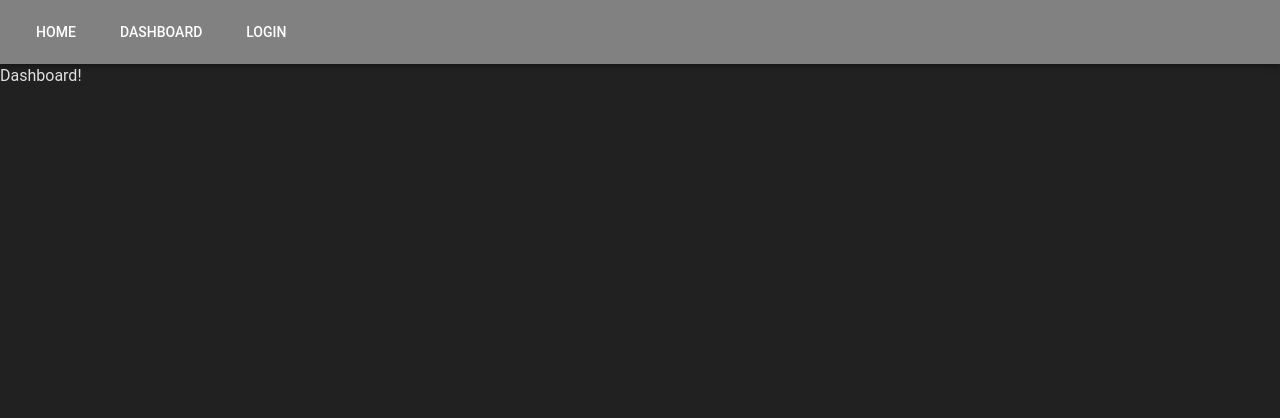
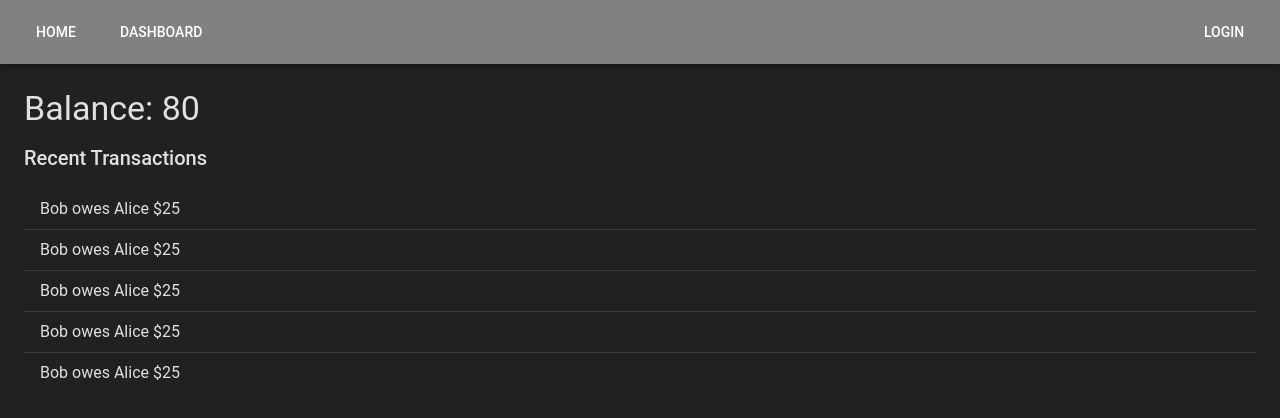
Before and after one commit to Zveaga/expense_splitter_react, a React (Create React App) app: page /dashboard in a window 1280 px wide. Shown: the top 418 px of the page. Built offline with nearby package versions, Linux system fonts and the light colour scheme.

Commit message:
implemented login and transaction modals

```diff
--- a/src/components/Navigation.tsx
+++ b/src/components/Navigation.tsx
@@ -32,6 +32,9 @@ const Navigation: React.FC = () => {
 			  >
 				Dashboard
 			  </Button>
+			</Box>
+
+			<Box sx={{ marginLeft: 'auto' }}>
 				<Button
 					onClick={() => setLoginModalOpen(true)}
 					sx={{
@@ -42,6 +45,7 @@ const Navigation: React.FC = () => {
 					Login
 				</Button>
 			</Box>
+
 		  </Toolbar>
 		</AppBar>
 
--- a/src/pages/Dashboard.tsx
+++ b/src/pages/Dashboard.tsx
@@ -1,7 +1,147 @@
-import React from 'react'
+import React, { useState } from 'react';
+import { Expense, User, Transaction } from '../interfaces'
+import { Box, Button, Typography, List, ListItem, Divider, Modal, TextField } from "@mui/material";
+import theme from '../Theme.ts';
+
+// Sample users and expenses
+const user1: User = { id: 1, name: 'Alice', userName: 'alice@example.com', balance: 50, password: '1' };
+const user2: User = { id: 2, name: 'Bob', userName: 'bob@example.com', balance: -30, password: '1' };
+const user3: User = { id: 3, name: 'Bam', userName: 'bam@example.com', balance: 2000, password: '1' };
+
+const expense1: Expense = {
+   id: 1,
+   description: 'Dinner with friends',
+   amount: 50,
+   paidBy: user1,
+   participants: [user1, user2],
+   date: '2025-01-28',
+};
+
+const expense2: Expense = {
+   id: 2,
+   description: 'Uber ride',
+   amount: 20,
+   paidBy: user2,
+   participants: [user1, user2],
+   date: '2025-01-27',
+};
+
+// Samle example of recent transactions
+const sampleTransactions: Transaction[] = [
+	{
+	   id: 1,
+	   expenseId: 1,
+	   fromUser: user2,
+	   toUser: user1,
+	   amount: 25,
+	   status: 'completed',
+	   date: '2025-01-28',
+	},
+	// {
+	// 	id: 2,
+	// 	expenseId: 1,
+	// 	fromUser: user3,
+	// 	toUser: user1,
+	// 	amount: 25,
+	// 	status: 'completed',
+	// 	date: '2025-01-28',
+	//  }
+];
+
+const repeatedTransactions = Array.from({ length: 10 }, (_, index) => ({
+	...sampleTransactions[index % sampleTransactions.length],
+	id: index + 1,
+}));
 
 const Dashboard: React.FC = () => {
-	return <div>Dashboard!</div>;
+	const [expenses] = useState<Expense[]> ([expense1, expense2]);
+	const [transactions] = useState<Transaction[]> (repeatedTransactions);
+	const [selectedTransaction, setSelectedTransaction] = useState<Transaction | null>(null);
+	const [openTransactionModal, setOpenTransactionModal] = useState<boolean>(false);
+
+	// Handle transaction click
+	const handleTransactionClick = (transaction: Transaction) => {
+		setSelectedTransaction(transaction);
+		setOpenTransactionModal(true);
+	};
+
+	// Handle closing transaction modal
+	const handleCloseTransactionModal = (transaction: Transaction) => {
+		setOpenTransactionModal(false);
+		setSelectedTransaction(null);
+	};
+
+	// Dashboard summary
+	const dashboardSummary = {
+		totalOwed: user1.balance,
+		totalPaid: user2.balance,
+		balance: user1.balance - user2.balance,
+		recentTransactions: transactions,
+	};
+
+	return (
+		<Box sx={{ padding: 3 }}>
+		  <Typography variant="h4" gutterBottom>
+			Balance: {dashboardSummary.balance}
+		  </Typography>
+
+		  {/* Recent Transactions */}
+		  <Typography variant="h6" gutterBottom>Recent Transactions</Typography>
+		  <List sx={{ maxHeight: 200, overflowY: "auto" }}>
+			{transactions.map((transaction) => (
+			  <div key={transaction.id}>
+				<ListItem
+					onClick={() => handleTransactionClick(transaction)}
+					sx={{ cursor: 'pointer', '&:hover': {backgroundColor: theme.palette.primary.main }
+				}}
+				>
+				  <Typography>
+					{transaction.fromUser.name} owes {transaction.toUser.name} ${transaction.amount}
+				  </Typography>
+				</ListItem>
+				<Divider />
+			  </div>
+			))}
+		  </List>
+
+		  {/* Transaction Detail Modal */}
+		  <Modal
+			open={openTransactionModal}
+			onClose={handleCloseTransactionModal}
+			sx={{
+			  	display: "flex",
+			  	justifyContent: "center",
+			  	alignItems: "center",
+			}}
+		  >
+			<Box
+			  sx={{
+				backgroundColor: theme.palette.primary.main,
+				padding: 3,
+				borderRadius: 2,
+				width: "80%",
+				maxWidth: 400,
+			  }}
+			>
+			  {selectedTransaction && (
+				<>
+				  <Typography variant="h5" gutterBottom>
+					Transaction Details
+				  </Typography>
+				  <Typography variant="body1">From: {selectedTransaction.fromUser.name}</Typography>
+				  <Typography variant="body1">To: {selectedTransaction.toUser.name}</Typography>
+				  <Typography variant="body1">Amount: ${selectedTransaction.amount}</Typography>
+				  <Typography variant="body1">Date: {selectedTransaction.date}</Typography>
+				  <Typography variant="body1">Status: {selectedTransaction.status}</Typography>
+				  <Box sx={{ marginTop: 2, textAlign: "center" }}>
+					<Button variant="contained" onClick={handleCloseTransactionModal}>Close</Button>
+				  </Box>
+				</>
+			  )}
+			</Box>
+		  </Modal>
+		</Box>
+	  );
 };
 
 export default Dashboard;
--- a/src/pages/Login.tsx
+++ b/src/pages/Login.tsx
@@ -27,7 +27,7 @@ const LoginModal: React.FC<LoginModalProps> = ({ open, handleClose }) => {
 			onClose={handleClose}
 			sx={{ display: 'flex', alignItems: "center", justifyContent: "center" }}
 		>
-			<Box sx={{ background: theme.palette.secondary.main, p: 4, boxShadow: 3, borderRadius: 2, width: 300 }}>
+			<Box sx={{ background: theme.palette.primary.main, p: 4, boxShadow: 3, borderRadius: 2, width: 300 }}>
         		<Typography variant="h6" gutterBottom>Login</Typography>
         		<TextField fullWidth label="Email" margin="normal" onChange={(e) => setUsername(e.target.value)} />
         		<TextField fullWidth label="Password" type="password" margin="normal" onChange={(e) => setPassword(e.target.value)} />
```
Also changed, not shown: src/interfaces.ts (+29 -0 lines). Lines whose indentation alone changed are shown as unchanged.
